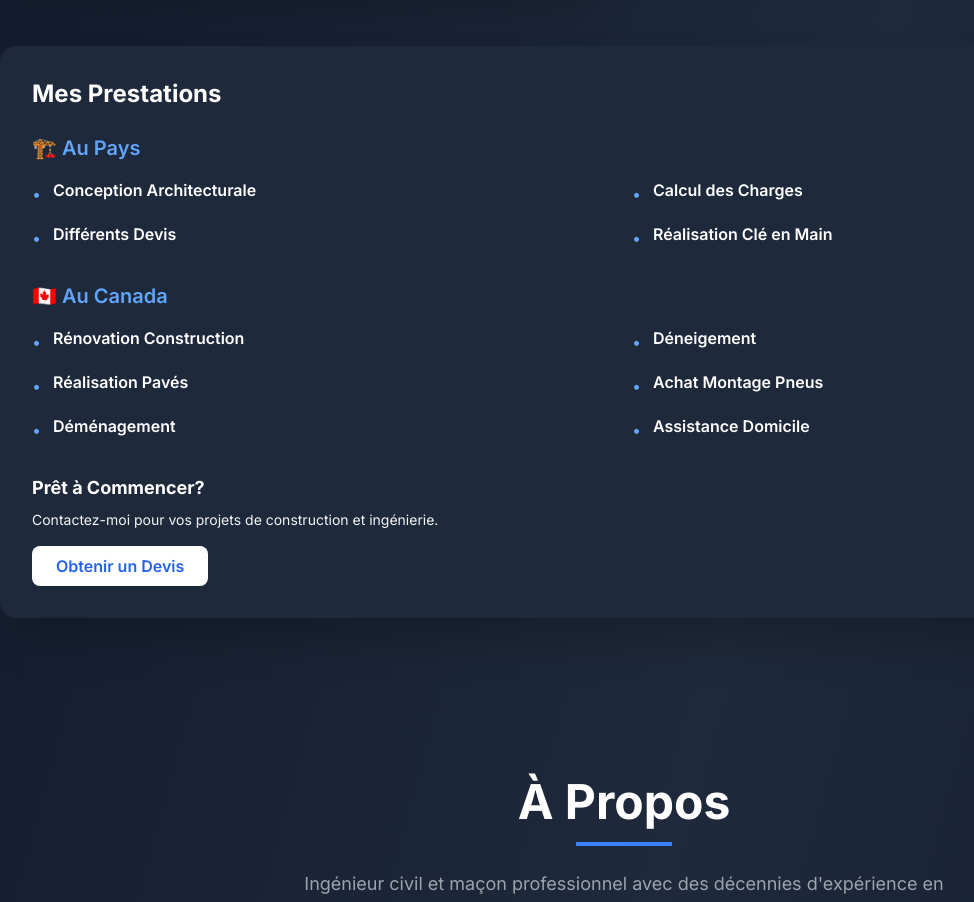
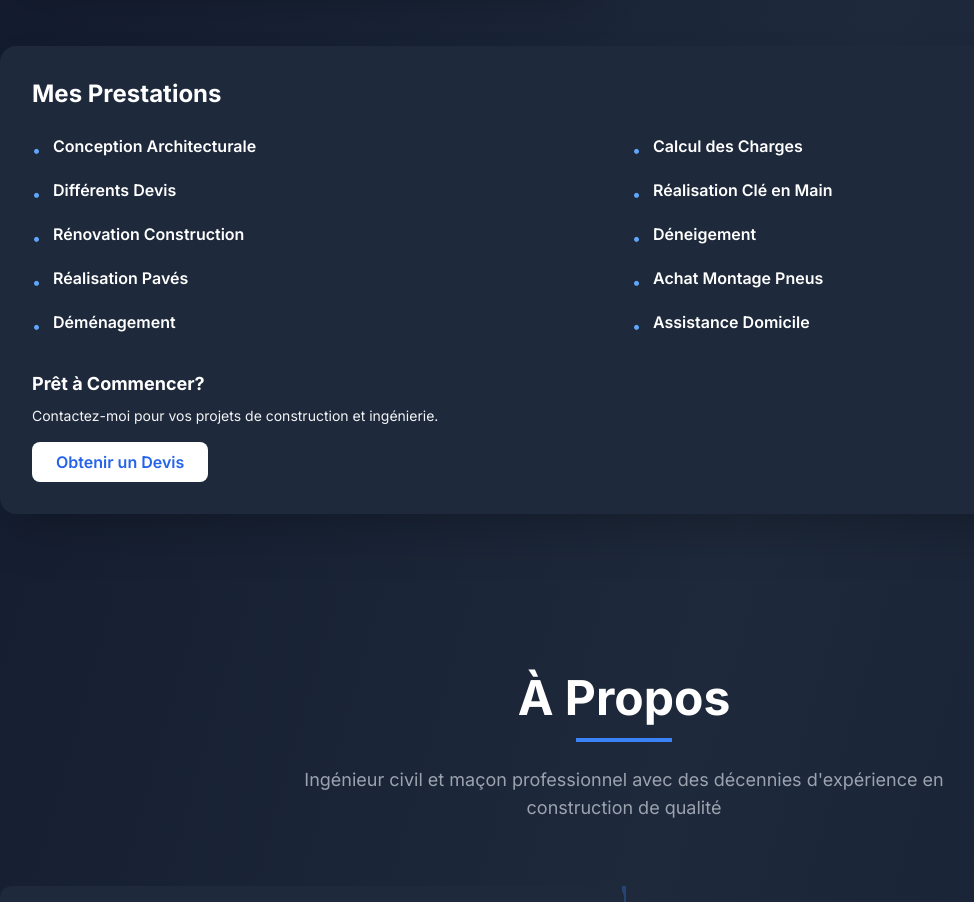
Before and after one commit to USHER-PB/professional_porfolio, a Next.js app: page / in a window 1280 px wide. Shown: the part 1340-2242 px from the top of the page, without its empty margins (16-990 px from the left). Built offline with nearby package versions, Linux system fonts and the light colour scheme.

Commit message:
Simplifier les prestations - retirer distinction par pays
- Retirer les sections 'Au Pays' et 'Au Canada'
- Afficher tous les services ensemble dans une seule liste
- Garder tous les 10 services sans distinction géographique
- Présentation plus simple et unifiée des prestations

```diff
--- a/src/components/About.js
+++ b/src/components/About.js
@@ -87,8 +87,6 @@ export default function About() {
         >
           <h3 className="text-2xl font-bold text-white mb-6">Mes Prestations</h3>
 
-          <div className="mb-8">
-            <h4 className="text-xl font-semibold text-primary-400 mb-4">🏗️ Au Pays</h4>
           <div className="grid md:grid-cols-2 gap-4">
             <div className="flex items-start gap-3">
               <span className="text-primary-400 mt-1">•</span>
@@ -114,12 +112,6 @@ export default function About() {
                 <h5 className="text-white font-semibold">Réalisation Clé en Main</h5>
               </div>
             </div>
-            </div>
-          </div>
-
-          <div className="mb-8">
-            <h4 className="text-xl font-semibold text-primary-400 mb-4">🇨🇦 Au Canada</h4>
-            <div className="grid md:grid-cols-2 gap-4">
             <div className="flex items-start gap-3">
               <span className="text-primary-400 mt-1">•</span>
               <div>
@@ -157,9 +149,8 @@ export default function About() {
               </div>
             </div>
           </div>
-          </div>
 
-              <h4 className="text-white font-bold text-lg mb-2">Prêt à Commencer?</h4>
+              <h4 className="text-white font-bold text-lg mb-2 mt-8">Prêt à Commencer?</h4>
               <p className="text-gray-100 text-sm">
                 Contactez-moi pour vos projets de construction et ingénierie.
               </p>
```
Lines whose indentation alone changed are shown as unchanged.
